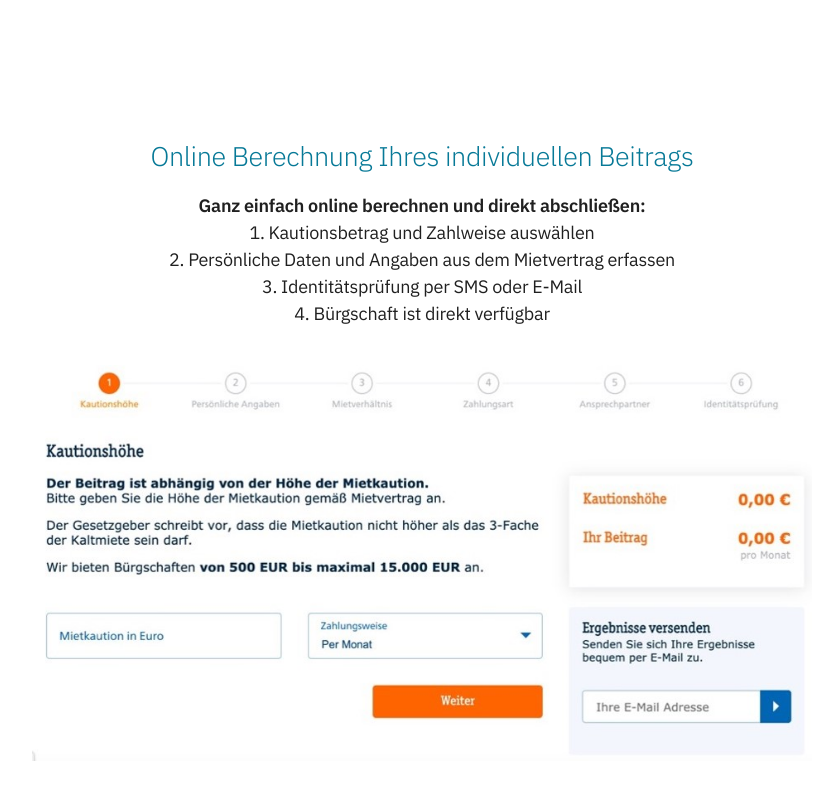
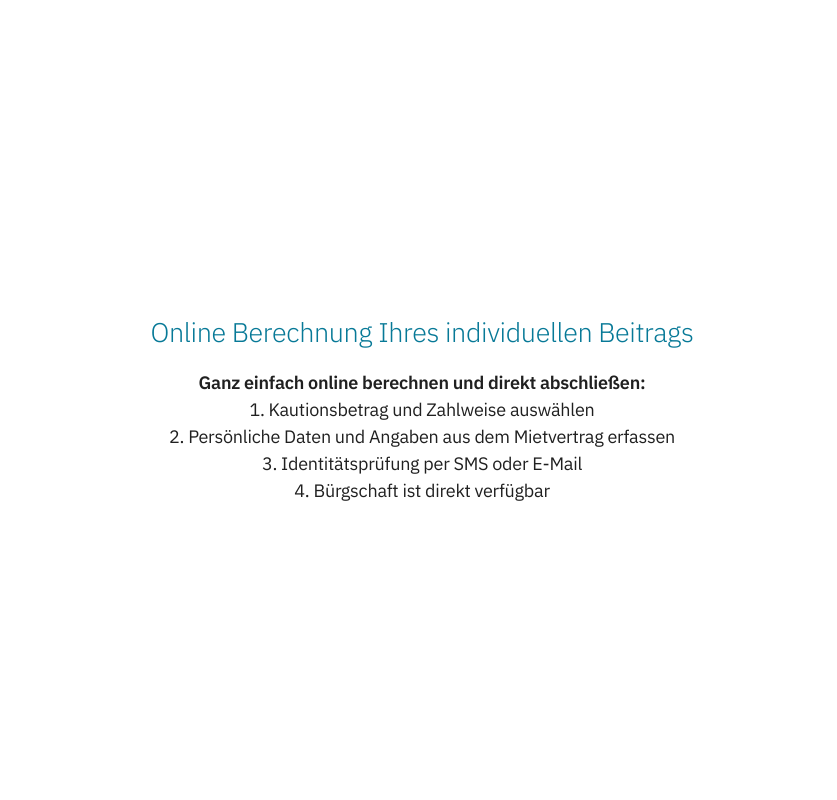
Before and after one commit to aknip/web2020, a plain HTML site: page mietkautionsbuergschaft.html in a window 1280 px wide. Shown: the part 2715-3515 px from the top of the page, without its empty margins (218-1055 px from the left). Drawn offline with Linux system fonts and the light colour scheme; a script that the page names is missing.

Commit message:
tag-iframe

```diff
--- a/mietkautionsbuergschaft.html
+++ b/mietkautionsbuergschaft.html
@@ -471,7 +471,8 @@
 
 			</p>
 
-			<img src="assets/img/iframe.JPG" class="margin-top-2">
+      <script id="kreditconnect-script" src=https://www.kreditconnect.de/app/ktv-m/dist/js/integrate.js></script>
+      <app-ktv-m wlid="454586aba43e325" product="private.mkb"></app-ktv-m>
 
 		   </div>
 
```
